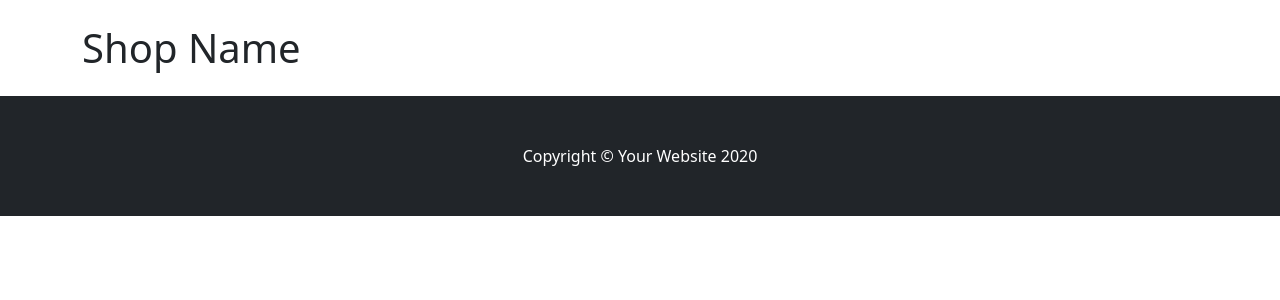
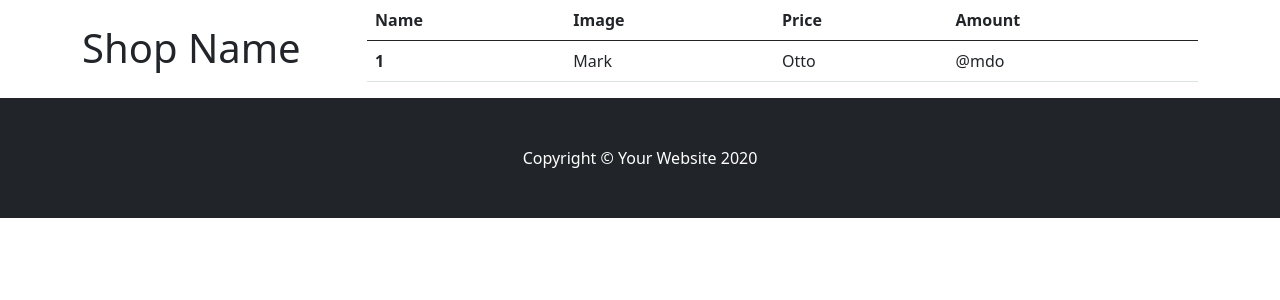
Before and after one commit to Dmytrenko-Roman/car-sales-website, a Django app: template django/carsales/mainapp/templates/favorites.html in a window 1280 px wide. Shown: the part 56-356 px from the top of the page. Run offline with Django 3.2, Linux system fonts and the light colour scheme; the template is opened without the code that fills it, so the values that code supplies are empty.

Commit message:
❄️ Added table to favorite ❄️

```diff
--- a/django/carsales/mainapp/templates/favorites.html
+++ b/django/carsales/mainapp/templates/favorites.html
@@ -2,6 +2,23 @@
 
 {% block content %}
 
-{{ cart }}
+<table class="table">
+  <thead>
+    <tr>
+      <th scope="col">Name</th>
+      <th scope="col">Image</th>
+      <th scope="col">Price</th>
+      <th scope="col">Amount</th>
+    </tr>
+  </thead>
+  <tbody>
+    <tr>
+      <th scope="row">1</th>
+      <td>Mark</td>
+      <td>Otto</td>
+      <td>@mdo</td>
+    </tr>
+  </tbody>
+</table>
 
 {% endblock content %}
```
